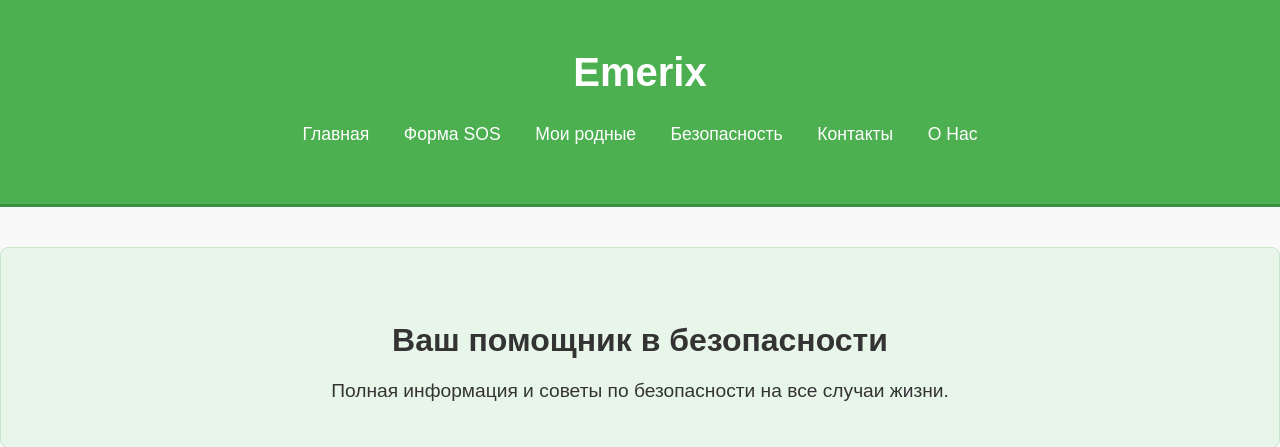
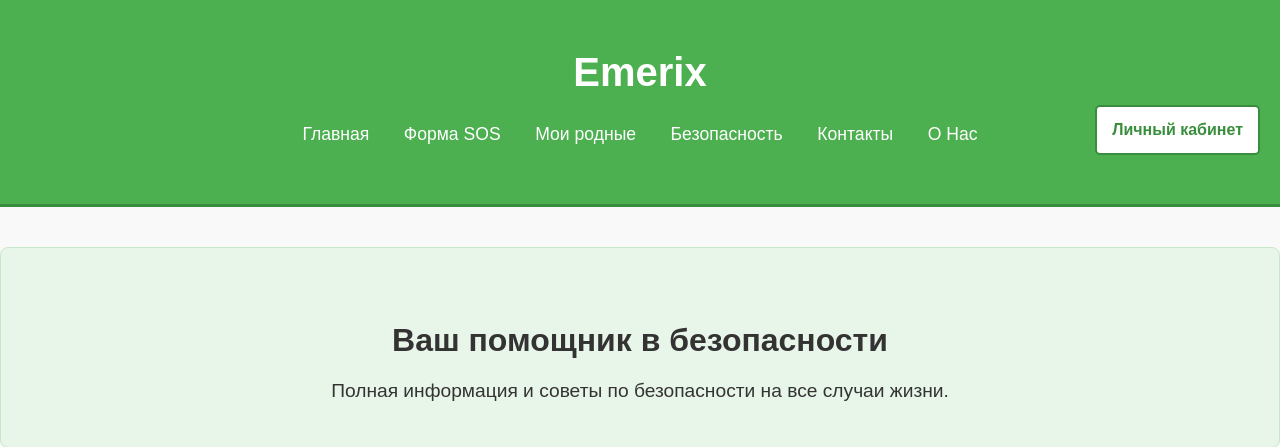
Before and after one commit to Yahyobek1353/Emerix, a Flask app: template templates/safety.html in a window 1280 px wide. Shown: the top 447 px of the page. Run offline with Flask 3, Linux system fonts and the light colour scheme; the template is opened without the code that fills it, so the values that code supplies are empty.

Commit message:
Добавил экран 'Личный Кабинет' на Главный и Безопастность

```diff
--- a/statistick/css/safety.css
+++ b/statistick/css/safety.css
@@ -63,6 +63,26 @@ main {
     margin-bottom: 30px;
 }
 
+.account-button {
+    position: absolute;
+    top: 105px;
+    right: 20px;
+    background-color: #ffffff;
+    color: #388E3C;
+    text-decoration: none;
+    padding: 10px 15px;
+    border-radius: 5px;
+    font-weight: bold;
+    transition: background-color 0.3s, color 0.3s;
+    border: 2px solid #388E3C;
+}
+
+.account-button:hover {
+    background-color: #388E3C;
+    color: white;
+    text-decoration: underline;
+}
+
 .hero h2 {
     font-size: 2em;
     margin-bottom: 10px;
--- a/templates/main.html
+++ b/templates/main.html
@@ -21,7 +21,8 @@
                     <li><a href="about.html">О Нас</a></li>
                 </ul>
             </nav>
-            <div class="language-buttons">
+        <a href="account.html" class="account-button">Личный кабинет</a>
+        <div class="language-buttons">
                 <a href="javascript:void(0);" onclick="changeLanguage('ru')">RU</a>
                 <a href="javascript:void(0);" onclick="changeLanguage('kg')">KG</a>
                 <a href="javascript:void(0);" onclick="changeLanguage('en')">EN</a>
--- a/templates/safety.html
+++ b/templates/safety.html
@@ -21,7 +21,8 @@
                     <li><a href="about.html">О Нас</a></li>
                 </ul>
             </nav>
-        </div>
+        <a href="account.html" class="account-button">Личный кабинет</a>
+    </div>
     </header>
 
     <main>
```
Also changed, not shown: statistick/css/styles.css (+20 -0 lines).
